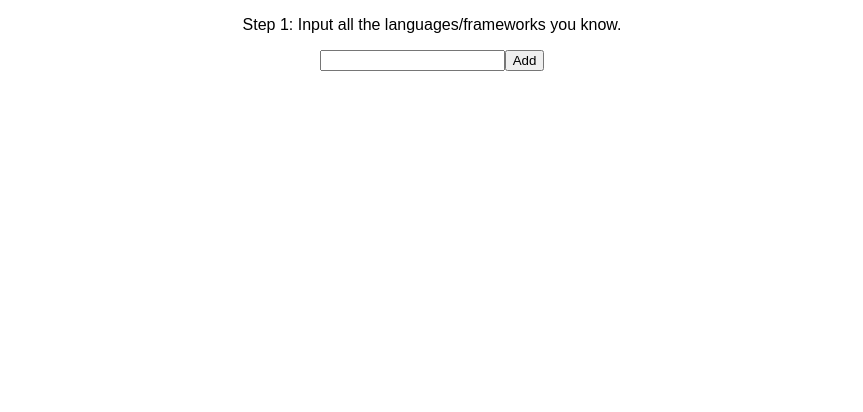
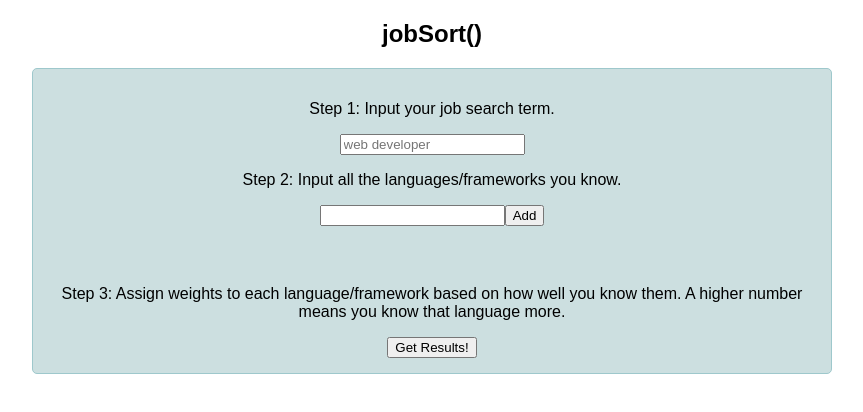
Before and after one commit to austintackaberry/jobsort, a React (Create React App) app in the folder react-backend/client/: page / in a window 1280 px wide. Shown: the top 412 px of the page, without its empty margins (208-1071 px from the left). Built offline with nearby package versions, Linux system fonts and the light colour scheme.

Commit message:
made skeleton of frontend, can send data to and from backend

```diff
--- a/react-backend/client/src/App.css
+++ b/react-backend/client/src/App.css
@@ -5,3 +5,43 @@
 input::-webkit-calendar-picker-indicator {
   display: none;
 }
+
+.delete-lang {
+  display: inline-block;
+  background-color: inherit;
+  border: none;
+  cursor: pointer;
+  border-radius: 50%;
+}
+
+.user-lang-div {
+  display: inline-block;
+  margin-top: 10px;
+  padding: 5px;
+  background-color: rgb(128, 201, 197);
+  border-radius: 4px;
+  margin: 15px 5px 0px 5px;
+}
+
+#user-lang-div-placeholder {
+  background-color: inherit;
+  height: 14px;
+}
+
+.user-lang-span {
+  font-size: 14px;
+}
+
+.weight-input {
+  width: 70px;
+}
+
+#content {
+  width: 60%;
+  margin: 0 auto;
+  border: 1px solid rgb(158, 200, 204);
+  border-radius: 5px;
+  margin-top: 20px;
+  background-color: rgb(204, 223, 224);
+  padding: 15px;
+}
--- a/react-backend/client/src/App.js
+++ b/react-backend/client/src/App.js
@@ -6,73 +6,137 @@ class App extends Component {
   constructor() {
     super();
     this.state = {
-      userLangs: [],
-      allLangs: ['javascript', 'sql', 'java', 'c#', 'python', 'php', 'c++', 'c', 'typescript', 'ruby', 'swift', 'objective-c', '.net', 'assembly', 'r', 'perl', 'vba', 'matlab', 'go', 'scala', 'haskell', 'node', 'angular', '.net core', 'cordova', 'mysql', 'sqlite', 'postgresql', 'mongodb', 'oracle', 'redis', 'html', 'css'],
+      searchTerm: '',
+      userData: [],
+      allLangs: ['javascript', 'express', 'react', 'vue', 'd3', 'ember', 'django', 'flask', 'sql', 'java', 'c#', 'python', 'php', 'c++', 'c', 'typescript', 'ruby', 'swift', 'objective-c', '.net', 'assembly', 'r', 'perl', 'vba', 'matlab', 'go', 'scala', 'haskell', 'node', 'angular', '.net core', 'cordova', 'mysql', 'sqlite', 'postgresql', 'mongodb', 'oracle', 'redis', 'html', 'css'],
       allLangsJSX: []
     };
+    this.state.allLangs.sort();
 
-    this.handleAdd = this.handleAdd.bind(this);
-    this.handleInputChange = this.handleInputChange.bind(this);
+    this.handleLangAdd = this.handleLangAdd.bind(this);
+    this.handleSearchChange = this.handleSearchChange.bind(this);
+    this.handleLangDelClick = this.handleLangDelClick.bind(this);
+    this.handleWeightsSubmit = this.handleWeightsSubmit.bind(this);
   }
 
-  handleAdd(event) {
+  handleSearchChange(event) {
+    var searchTerm = this.refs.searchTerm.value;
+    this.setState({searchTerm:searchTerm});
+    event.preventDefault();
+  }
+
+  handleLangAdd(event) {
     var lastUserAddedLang = this.refs.userAddLang.value;
-    document.getElementById('userInput').value ="";
-    var userLangs = this.state.userLangs.slice();
+    var userData = this.state.userData.slice();
     var allLangs = this.state.allLangs.slice();
-    if (!userLangs.includes(lastUserAddedLang) && allLangs.includes(lastUserAddedLang)) {
-      userLangs.push(lastUserAddedLang);
+    if (!userData.some((element) => {return element.language === lastUserAddedLang}) && allLangs.includes(lastUserAddedLang)) {
+      document.getElementById('userLangInput').value ="";
+      userData.push({language:lastUserAddedLang});
     }
 
     event.preventDefault();
-    this.setState({userLangs:userLangs});
+    this.setState({userData:userData});
   }
 
-  handleInputChange(event) {
-    var allLangsJSX = this.state.allLangsJSX.slice();
-    if (this.refs.userAddLang && this.refs.userAddLang.value !== '') {
-      if (allLangsJSX.length < 1) {
-        document.getElementById('userInput').style = null;
-        var allLangs = this.state.allLangs.slice();
-        var optionsJSX = [];
-        for (let i = 0; i < allLangs.length; i++) {
-          optionsJSX.push(<option value={allLangs[i]} />);
+  handleLangDelClick(event) {
+    var elemNum = event.target.id.slice(-1);
+    var userData = this.state.userData.slice();
+    userData.splice(elemNum, 1);
+    this.setState({userData:userData});
   }
-        allLangsJSX.push(
-          <datalist id="languages">
-            {optionsJSX}
-          </datalist>
-        );
-        this.setState({allLangsJSX:allLangsJSX});
+
+  handleWeightsSubmit(event) {
+    var userData = this.state.userData.slice();
+    for (let i = 0; i < userData.length; i++) {
+      userData[i].weight = parseFloat(this.refs['langWeight'+i].value);
     }
+    event.preventDefault();
+    this.setState({userData:userData});
+    var dataPackage = {
+      searchTerm: this.state.searchTerm,
+      userData: userData
     }
-    else if (this.refs.userAddLang && this.refs.userAddLang.value === '') {
-      this.setState({allLangsJSX:[]});
-    }
+    fetch('/getresults/', {
+      method: 'POST',
+      body: dataPackage
+    }).then(function(res) {
+      return res.json();
+    }).then(function(response) {
+      // var data = JSON.parse(response);
+      console.log(response);
+    });
   }
 
   render() {
-    var allLangsJSX = this.state.allLangsJSX.slice();
-    var userLangs = this.state.userLangs.slice();
     var allLangs = this.state.allLangs.slice();
-    var userLangsJSX = [];
-    var userLangsStr = userLangs.join(', ');
-    userLangsJSX.push(<p>{userLangsStr}</p>);
+    var allLangsJSX = [];
+    for (let i = 0; i < allLangs.length; i++) {
+      allLangsJSX.push(<option value={allLangs[i]} />);
+    }
+    allLangsJSX = [
+      <datalist id="languages">
+        {allLangsJSX}
+      </datalist>
+    ];
 
+    var userData = this.state.userData.slice();
+    var userDataJSX = [];
+    var userLangWeightsJSX = [];
+    for (let i = 0; i < userData.length; i++) {
+      userDataJSX.push(
+        <div className="user-lang-div">
+          <button id={'langButt'+i} class="delete-lang" onClick={this.handleLangDelClick}>&#10006;</button>
+          <span className="user-lang-span" onClick = {this.sendMsg}>{userData[i].language}</span>
+        </div>
+      );
+      userLangWeightsJSX.push(
+        <div>{userData[i].language}: <input className="weight-input" ref={'langWeight'+i} /></div>
+      );
+    }
+    if (userDataJSX.length === 0) {
+      userDataJSX = [<div className="user-lang-div" id="user-lang-div-placeholder"></div>];
+    }
+    userLangWeightsJSX = [
+      <form onSubmit={this.handleWeightsSubmit}>
+        {userLangWeightsJSX}
+        <input type="submit" value="Get Results!" />
+      </form>
+  ]
 
 
     return (
       <div className="App">
+        <h2>jobSort()</h2>
+        <div id="content">
           <div>
             <p id="step1">
-            Step 1: Input all the languages/frameworks you know.
+              Step 1: Input your job search term.
             </p>
-          <form onSubmit={this.handleAdd}>
-            <input id="userInput" list='languages' name='languages' ref="userAddLang" onChange={this.handleInputChange}/>
+            <div>
+              <form>
+                <input id="userSearchInput" placeholder="web developer" ref="searchTerm" onChange={this.handleSearchChange}/>
+              </form>
+            </div>
+          </div>
+          <div>
+            <p id="step2">
+              Step 2: Input all the languages/frameworks you know.
+            </p>
+            <div>
+              <form onSubmit={this.handleLangAdd}>
+                <input id="userLangInput" list='languages' name='languages' ref="userAddLang"/>
                 {allLangsJSX}
                 <input type="submit" value="Add" />
               </form>
-          {userLangsJSX}
+            </div>
+            {userDataJSX}
+          </div>
+          <div>
+            <p id="step3">
+              Step 3: Assign weights to each language/framework based on how well you know them. A higher number means you know that language more.
+            </p>
+            {userLangWeightsJSX}
+          </div>
         </div>
       </div>
     );
```
Also changed, not shown: 1 other file (tests, documents, lock files or other folders). Lines whose indentation alone changed are shown as unchanged.
